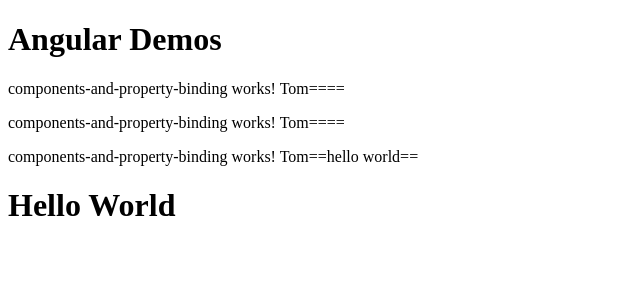
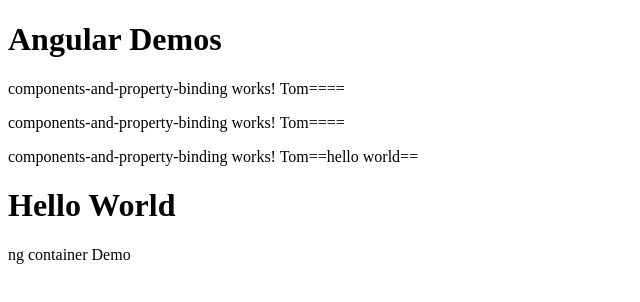
Before and after one commit to rohya8/demoApp, an Angular app: page / in a window 1280 px wide. Shown: the top 302 px of the page, without its empty margins (0-640 px from the left). Built offline with nearby package versions, Linux system fonts and the light colour scheme.

Commit message:
Ng-container

```diff
--- a/src/app/componentapi-input-output/componentapi-input-output.component.html
+++ b/src/app/componentapi-input-output/componentapi-input-output.component.html
@@ -6,3 +6,5 @@
     <h1 *ngIf='!isSelected'>Pune City</h1>
 
 </div>
+
+<ng-container > ng container Demo </ng-container>
```
